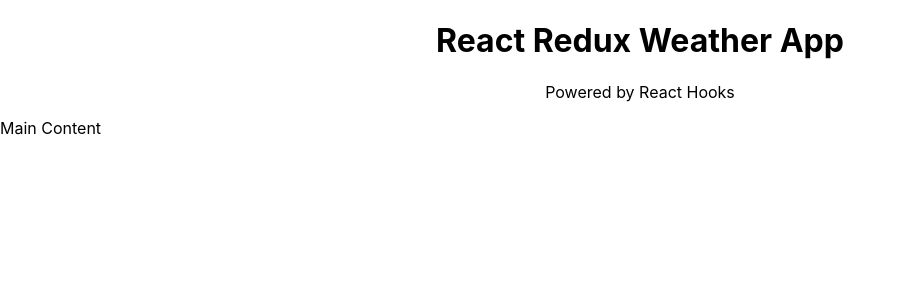
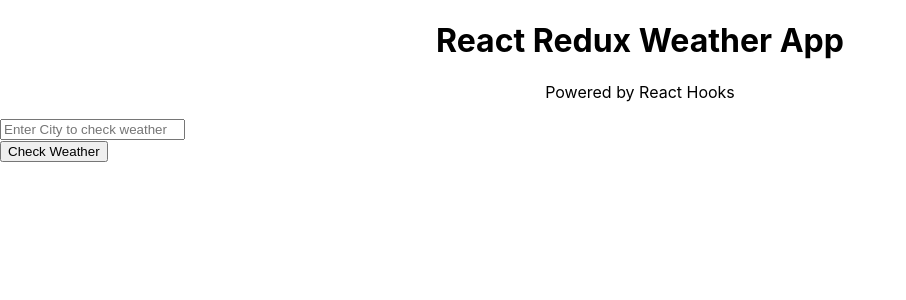
Before and after one commit to ngwatso/5-day-forcast, a React (Create React App) app in the folder weather-forcast/: page / in a window 1280 px wide. Shown: the top 300 px of the page, without its empty margins (0-906 px from the left). Built offline with nearby package versions, Linux system fonts and the light colour scheme.

Commit message:
set up state, built out App.js

```diff
--- a/weather-forcast/src/App.js
+++ b/weather-forcast/src/App.js
@@ -1,8 +1,24 @@
 import React, { useState, useEffect } from "react";
+import { useSelector, useDispatch } from "react-redux";
+
+import { fetchWeather } from "./actions/fetchWeather";
 
 import "./App.css";
 
 function App() {
+	const [city, setCity] = useState("");
+
+	const weatherSelector = useSelector((state) => state.WeatherInfo);
+
+	const getWeatherInfo = (e) => {
+		e.preventDefault();
+		if (city === "") {
+			console.log("no city to search for");
+		} else {
+			console.log(city);
+		}
+	};
+
 	return (
 		<>
 			<div className="App">
@@ -12,7 +28,17 @@
 				</header>
 			</div>
 			<main>
-				<p>Main Content</p>
+				<form onSubmit={getWeatherInfo}>
+					<div className="control">
+						<input
+							type="text"
+							name="name"
+							placeholder="Enter City to check weather"
+							onChange={(e) => setCity(e.target.value)}
+						/>
+					</div>
+					<input type="submit" value="Check Weather" />
+				</form>
 			</main>
 		</>
 	);
```
Also changed, not shown: 1 other file (tests, documents, lock files or other folders).
